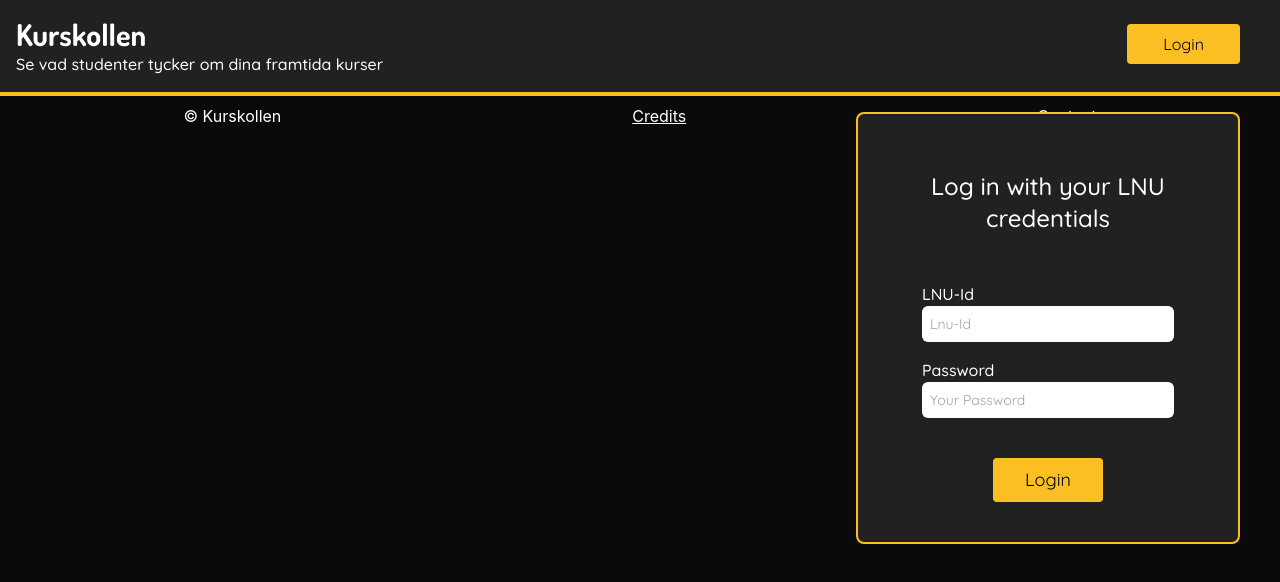
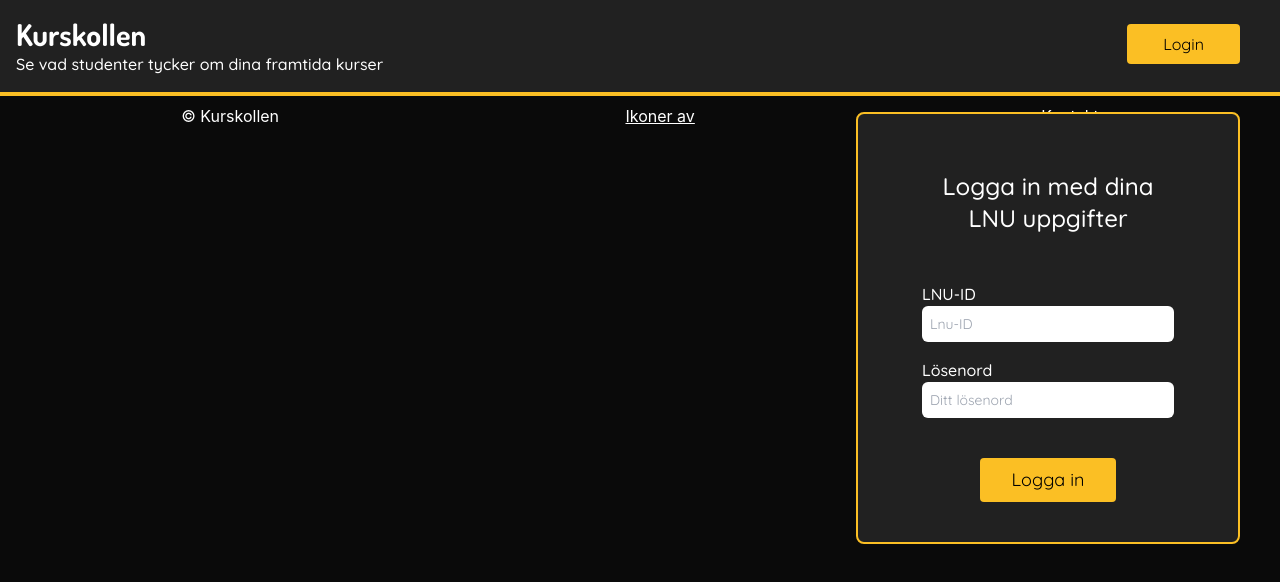
Before and after one commit to DennisDemir24/course-review-client, a React (Create React App) app: page /course/1 in a window 1280 px wide. Both pictures are taken after a click on the button "Login". Shown: the top 582 px of the page. Built offline with nearby package versions, Linux system fonts and the light colour scheme; no server answers.

Commit message:
Translating english elements to swedish for consistency

```diff
--- a/src/components/Course/CommentBox.js
+++ b/src/components/Course/CommentBox.js
@@ -28,10 +28,10 @@
     return (
         <>
             <div className="reviewBox w-1/2 m-auto pb-4">
-                <button onClick={toggleOpenBox} className={openBox ? "h-0 invisible" : "font-bold py-2 px-4 w-full bg-yellow-500 text-lg text-white shadow-md rounded-lg "}>Write review </button>
+                <button onClick={toggleOpenBox} className={openBox ? "h-0 invisible" : "font-bold py-2 px-4 w-full bg-yellow-500 text-lg text-white shadow-md rounded-lg "}>Skriv en recension</button>
                 <form onSubmit={handleSubmit} className={openBox ? "" : "h-0 invisible"}>
                     <textarea className="w-full shadow-inner p-4 border-0 rounded-lg focus:shadow-outline text-1xl" placeholder="Write a review here" cols="3" rows="3" value={text} onChange={handleChage} name="text" spellCheck="false"></textarea>
-                    <button typeof="submit" className="font-bold py-2 px-4 w-full bg-yellow-500 text-lg text-white shadow-md rounded-lg ">Submit review </button>
+                    <button typeof="submit" className="font-bold py-2 px-4 w-full bg-yellow-500 text-lg text-white shadow-md rounded-lg ">Skicka recension</button>
                 </form>
             </div>
         </>
--- a/src/components/Login/Login.js
+++ b/src/components/Login/Login.js
@@ -58,7 +58,7 @@
     if (auth.isAuthenticated=== true) {
       return (
           <>
-              <span className="absolute right-48 top-9 text-sm">Logged in as {auth.user}</span>
+              <span className="absolute right-48 top-9 text-sm">Inloggad som {auth.user}</span>
 
               <button
                   onClick={onLogout}
@@ -86,29 +86,29 @@
           <div className="bg-jet-black-header rounded-lg border-yellow-400 border-2">
             <div className="text-white rounded-lg py-10 px-16">
               <h1 className="text-2xl font-medium text-primary mt-4 mb-12 text-center">
-                Log in with your LNU credentials
+                Logga in med dina LNU uppgifter
               </h1>
 
               <form onSubmit={onSubmit}>
                 <div>
-                  <label htmlFor="text">LNU-Id</label>
+                  <label htmlFor="text">LNU-ID</label>
                   <input
                     type="text"
                     className={`w-full p-2 text-black rounded-md outline-none text-sm transition duration-150 ease-in-out mb-4 bg-white`}
                     id="username"
-                    placeholder="Lnu-Id"
+                    placeholder="Lnu-ID"
                     name="username"
                     value={username}
                     onChange={onChange}
                   />
                 </div>
                 <div>
-                  <label htmlFor="password">Password</label>
+                  <label htmlFor="password">Lösenord</label>
                   <input
                     type="password"
                     className={`w-full p-2 text-black rounded-md outline-none text-sm transition duration-150 ease-in-out mb-4 bg-white`}
                     id="password"
-                    placeholder="Your Password"
+                    placeholder="Ditt lösenord"
                     name="password"
                     value={password}
                     onChange={onChange}
@@ -120,7 +120,7 @@
                     className={`bg-yellow-400 py-2 px-8 text-lg text-black rounded border-green focus:outline-none focus:border-green-dark`}
                     type="submit"
                   >
-                    Login
+                    Logga in
                   </button>
                 </div>
               </form>
--- a/src/components/layout/footer.js
+++ b/src/components/layout/footer.js
@@ -6,10 +6,10 @@
       <ul className="flex items-center h-full px-2 text-center">
         <li className="flex-auto">&#169; Kurskollen</li>
         <li className="flex-auto">
-          <a href="/credits" className="underline">Credits</a>
+          <a href="/credits" className="underline">Ikoner av</a>
         </li>
         <li className="flex-auto">
-          <a href="mailto:test@cringe.com" className="underline">Contact</a>
+          <a href="mailto:test@cringe.com" className="underline">Kontakt</a>
         </li>
       </ul>
     </div>
```
